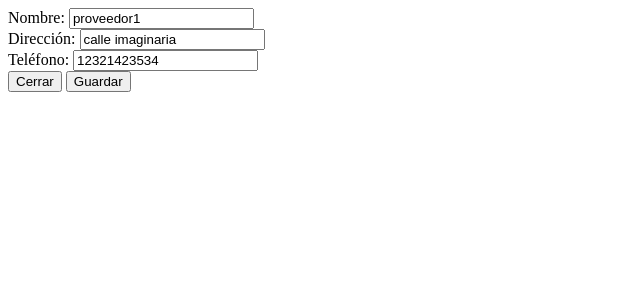
After one commit to JD-DevelopHW/tiendaCell, a Django app: page /supplier/edit/1/ in a window 1280 px wide. The commit adds this page. Shown: the top 300 px of the page, without its empty margins (0-640 px from the left). Run offline with Django 4.2, Linux system fonts and the light colour scheme; data comes from the database, SQL or seed files in the repository; both versions use the stored data as it was after the commit.

Commit message:
crud de proveedores terminado

```diff
--- a/inventario/templates/category.html
+++ b/inventario/templates/category.html
@@ -58,6 +58,7 @@
               <div class="mb-3">
                   <label for="{{ form.name.id_for_label }}" class="form-label">Nombre:</label>
                   <input type="text" id="{{ form.name.id_for_label }}" name="{{ form.name.name }}" class="form-control">
+                  <span class="text-danger">{{ form.name.errors }}</span>
               </div>
 
               <div class="modal-footer">
--- /dev/null
+++ b/inventario/templates/supplier/supplierEdit.html
@@ -0,0 +1,23 @@
+  <form action="{% url 'supplier_edit' supplierId %}" method="POST" class="mb-3">
+    {% csrf_token %}
+
+    <div class="mb-3">
+        <label for="{{ form.name.id_for_label }}" class="form-label">Nombre:</label>
+        <input type="text" id="{{ form.name.id_for_label }}" name="{{ form.name.name }}" value="{{ form.name.value|default:'' }}" class="form-control">
+    </div>
+
+    <div class="mb-3">
+        <label for="{{ form.address.id_for_label }}" class="form-label">Dirección:</label>
+        <input type="text" id="{{ form.address.id_for_label }}" name="{{ form.address.name }}" value="{{ form.address.value|default:'' }}" class="form-control">
+    </div>
+
+    <div class="mb-3">
+        <label for="{{ form.cell_phone.id_for_label }}" class="form-label">Teléfono:</label>
+        <input type="text" id="{{ form.cell_phone.id_for_label }}" name="{{ form.cell_phone.name }}" value="{{ form.cell_phone.value|default:'' }}" class="form-control">
+    </div>
+
+    <div class="modal-footer">
+        <button type="button" class="btn btn-secondary" data-bs-dismiss="modal">Cerrar</button>
+        <button type="submit" class="btn btn-primary">Guardar</button>
+    </div>
+</form>
--- a/inventario/urls.py
+++ b/inventario/urls.py
@@ -1,5 +1,6 @@
 from django.urls import path
-from .views import listCategorys, createCategory,editCategory,inventario, categoryRemove, listSuppliers, createSupplier, supplierRemove
+from .views import listCategorys, createCategory,editCategory,inventario, categoryRemove, listSuppliers, createSupplier, supplierRemove, editSupplier
+
 
 
 urlpatterns = [
@@ -10,5 +11,6 @@ urlpatterns = [
     path('categorys/remove/<int:categoryId>', categoryRemove, name='category_remove'),
     path('supplier/', listSuppliers, name='listSuppliers'),
     path('supplier/create/', createSupplier, name='createSuppliers'),
+    path('supplier/edit/<int:supplierId>/', editSupplier, name='supplier_edit'),
     path('supplier/remove/<int:supplierId>', supplierRemove, name='supplier_remove'),
 ]
--- a/inventario/views.py
+++ b/inventario/views.py
@@ -21,9 +21,9 @@ def listCategorys(request):
 def createCategory(request):
 
     try:
-        form = CategoryForms(request.POST)
-        form.save()
-        return redirect('listCategorys')
+            form = CategoryForms(request.POST)
+            form.save()
+            return redirect('listCategorys')
 
     except ValueError:
 
@@ -106,3 +106,28 @@ def supplierRemove(request, supplierId):
 
 
     return redirect('listSuppliers')
+
+
+
+def editSupplier(request, supplierId):
+
+    isupplier = get_object_or_404(Supplier, pk=supplierId)
+
+    if request.method == 'GET':
+        form = SupplierForm(instance=isupplier)
+        return render(request, 'supplier/supplierEdit.html', {
+            'form': form,
+            'supplierId': isupplier.id
+        })
+
+    elif request.method == 'POST':
+        form = SupplierForm(request.POST, instance=isupplier)
+
+        if form.is_valid():
+            form.save()
+            return redirect('listSuppliers')
+        else:
+            return render(request, 'supplier/supplierEdit.html', {
+                'form': form,
+                'supplier': isupplier
+            })
```
Also changed, not shown: inventario/forms.py (+7 -1 lines), inventario/models.py (+8 -0 lines), inventario/templates/supplier/suppliers.html (+49 -1 lines), db.sqlite3.
